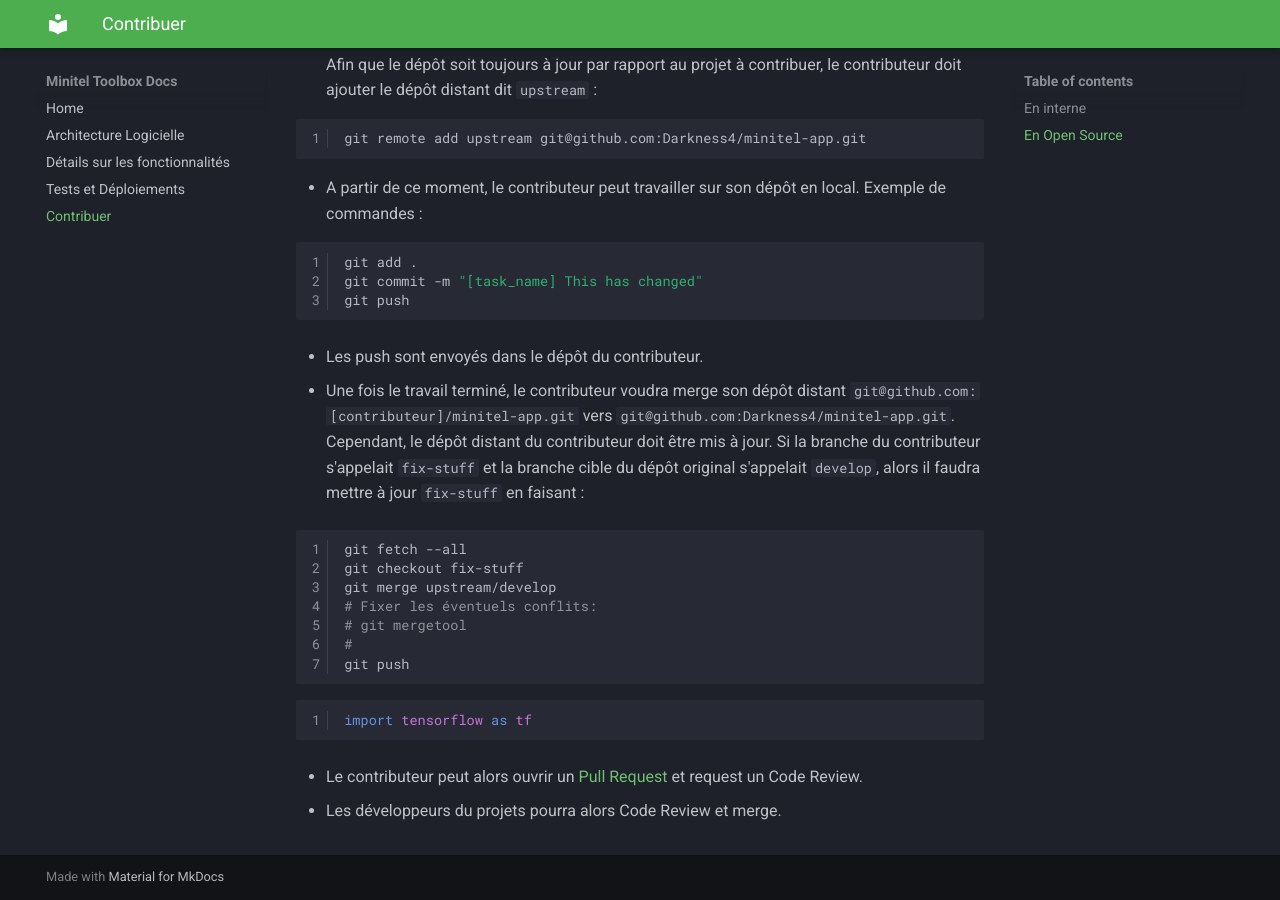
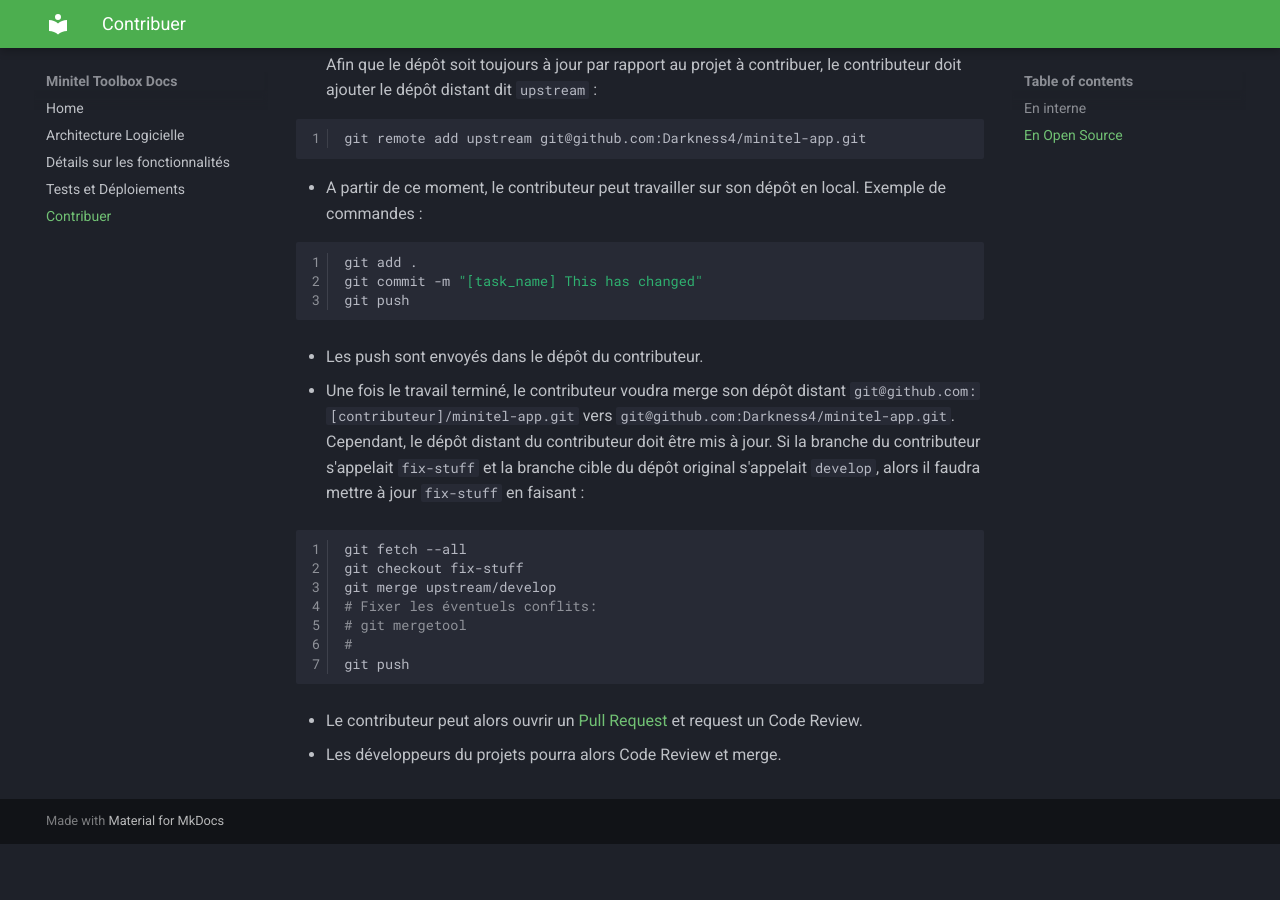
Before and after one commit to Darkness4/minitel-app, an MkDocs documentation site: the page built from docs/github-workflow.md, in a window 1280 px wide and 900 px high, scrolled down 769 px. Built offline with MkDocs 1.6.1 and Material for MkDocs 9.7.7, drawn with Linux system fonts in a browser that asks for light colours; after the commit the page ends 1613 px from its top, so only the background shows below that.

Commit message:
Docs: Removed stuff

````diff
--- a/docs/github-workflow.md
+++ b/docs/github-workflow.md
@@ -19,9 +19,9 @@
 
 Nous utilisons principalement le [Github Flow](https://guides.github.com/introduction/flow/). Voici toutes les étapes en détails :
 
-- Le dépôt est [*fork*](https://docs.github.com/en/github/getting-started-with-github/fork-a-repo) par le contributeur sur Github.
+- Le dépôt est [_fork_](https://docs.github.com/en/github/getting-started-with-github/fork-a-repo) par le contributeur sur Github.
 
-- Une fois *fork*, le contributeur clone ce dépôt sur son ordinateur.
+- Une fois _fork_, le contributeur clone ce dépôt sur son ordinateur.
 
 ```sh
 git clone git@github.com:[contributeur]/minitel-app.git  # SSH
@@ -41,7 +41,7 @@
 git push
 ```
 
-  - Les push sont envoyés dans le dépôt du contributeur.
+- Les push sont envoyés dans le dépôt du contributeur.
 
 - Une fois le travail terminé, le contributeur voudra merge son dépôt distant `git@github.com:[contributeur]/minitel-app.git` vers `git@github.com:Darkness4/minitel-app.git`. Cependant, le dépôt distant du contributeur doit être mis à jour. Si la branche du contributeur s'appelait `fix-stuff` et la branche cible du dépôt original s'appelait `develop`, alors il faudra mettre à jour `fix-stuff` en faisant :
 
@@ -55,10 +55,6 @@
 git push
 ```
 
-``` python
-import tensorflow as tf
-```
-
 - Le contributeur peut alors ouvrir un [Pull Request](https://docs.github.com/en/github/collaborating-with-issues-and-pull-requests/about-pull-requests) et request un Code Review.
 
 - Les développeurs du projets pourra alors Code Review et merge.
````
